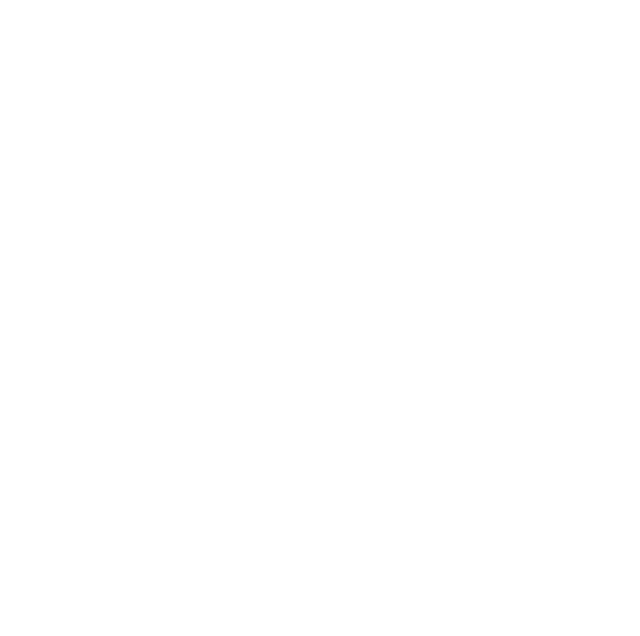
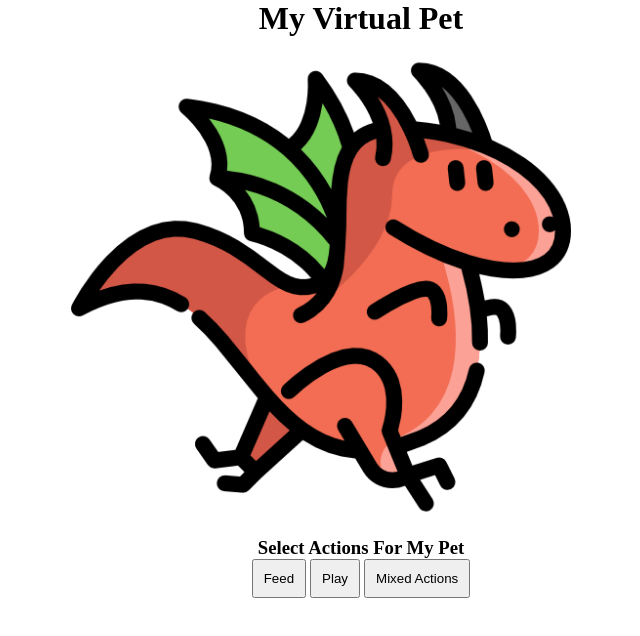
Before and after one commit to Adeeba-Arif/Virtual-pet-, a plain HTML site: page index.html in a window 1280 px wide. Shown: the whole page, without its empty margins (279-919 px from the left). Drawn offline with Linux system fonts and the light colour scheme.

Commit message:
constructor function change to object

```diff
--- a/index.html
+++ b/index.html
@@ -7,6 +7,18 @@
     <link rel="stylesheet" href="./style.css">
 </head>
 <body>
+    <div class="container">
+        <h1>My Virtual Pet</h1>
+        <img src="./img/dragon.png" alt="">
+        <div class="userinput">
+            <h3>Select Actions For My Pet</h3>
+        </div>
+        <div class="btn">
+            <button onclick="feed()">Feed</button>
+            <button onclick="play()">Play</button>
+            <button onclick="agePet()">Mixed Actions</button>
+        </div>
+    </div>
     <script src="./script.js"></script>
 </body>
 </html>
--- a/script.js
+++ b/script.js
@@ -0,0 +1,32 @@
+var pet = {
+    name: "bob",
+    type: "dragon",
+    age: 2,
+    happiness: 85,
+    hunger: 70,
+    feed: function() {
+        this.hunger -= 20;
+        if (this.hunger < 0) {
+            this.hunger = 0;
+        }
+        alert("hunger decreases by 20");
+    },
+    play: function() {
+        this.happiness += 20;
+        if (this.happiness > 100) {
+            this.happiness = 100;
+        }
+        alert("happiness increases by 20");
+    },
+    agePet: function() {
+        this.age += 1;
+        this.happiness -= 5;
+        this.hunger += 10;
+        alert("age increases by 1, happiness decreases by 5, and hunger increases by 10");
+        return {
+            age: this.age,
+            happiness: this.happiness,
+            hunger: this.hunger
+        };
+    }
+};
--- a/style.css
+++ b/style.css
@@ -0,0 +1,18 @@
+*{
+    padding: 0;
+    margin: 0;
+}
+.container{
+    display: flex;
+    flex-direction: column;
+    text-align: center;
+    justify-content: center;
+}
+.container img{
+    height: 500px;
+    width: 500px;
+    margin-left: 350px;
+}
+button{
+    padding: 10px 10px;
+}
```
Also changed, not shown: img/dragon.png (added).
